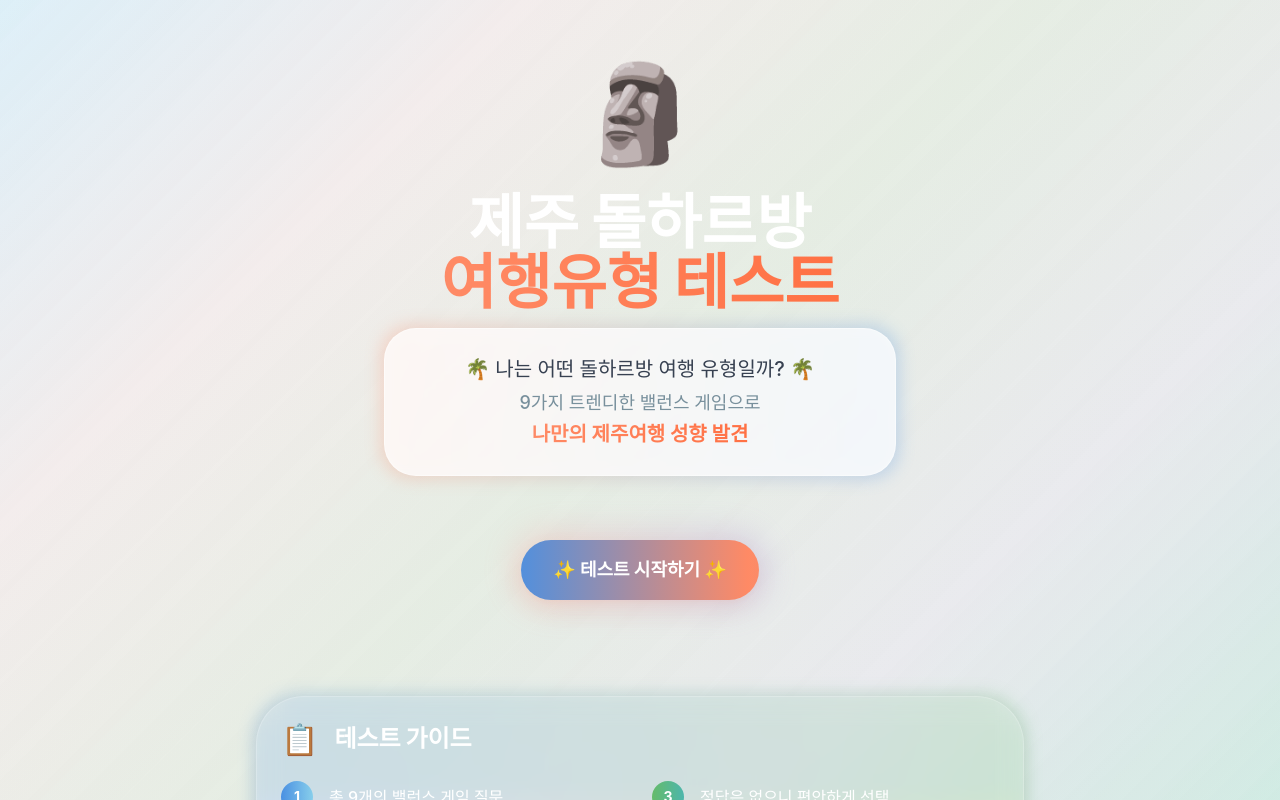
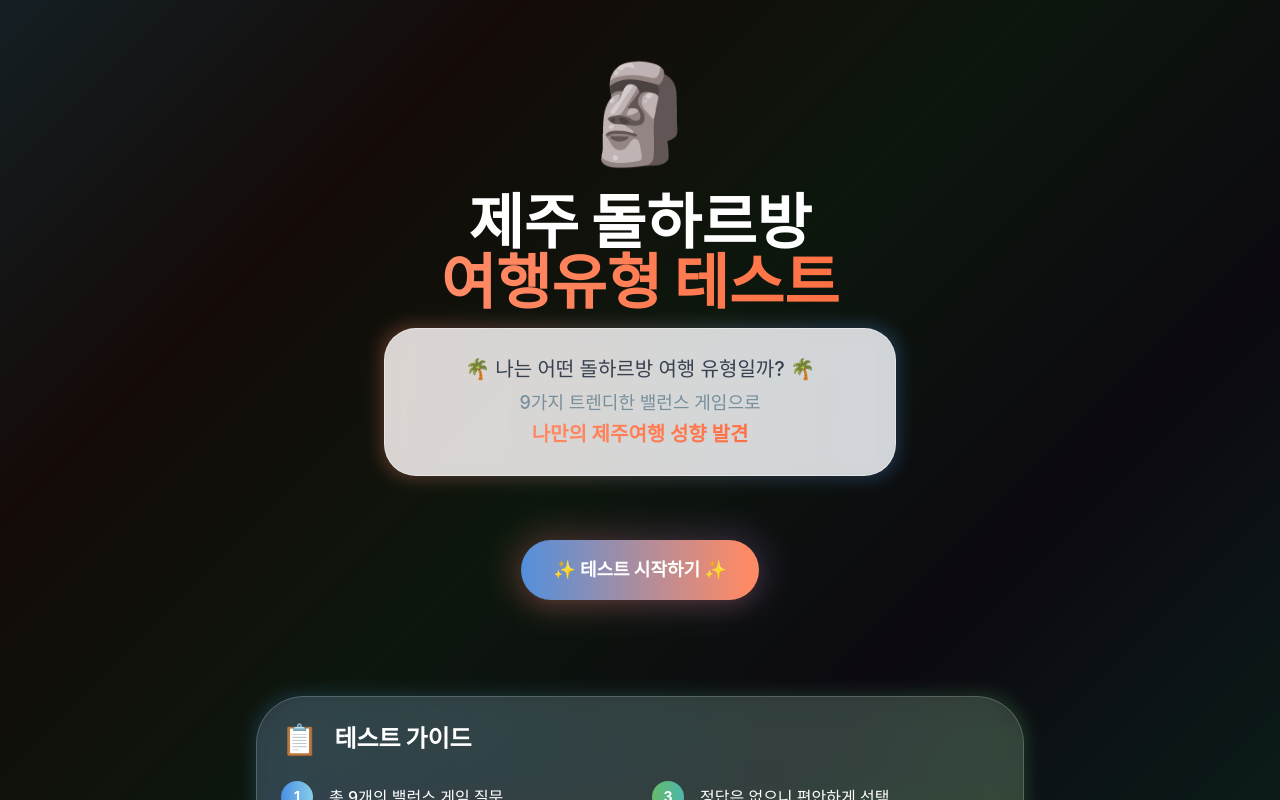
Before and after one commit to lux-02/jeju_test, a Next.js app: page / in a window 1280 px wide. Shown: the top 800 px of the page. Built offline with nearby package versions, Linux system fonts and the light colour scheme; a web font is replaced by a local one.

Commit message:
update __next background color

```diff
--- a/styles/globals.css
+++ b/styles/globals.css
@@ -21,6 +21,10 @@
   box-sizing: border-box;
   padding: 0;
   margin: 0;
+}
+
+#__next {
+  background-color: black;
 }
 
 html,
```
